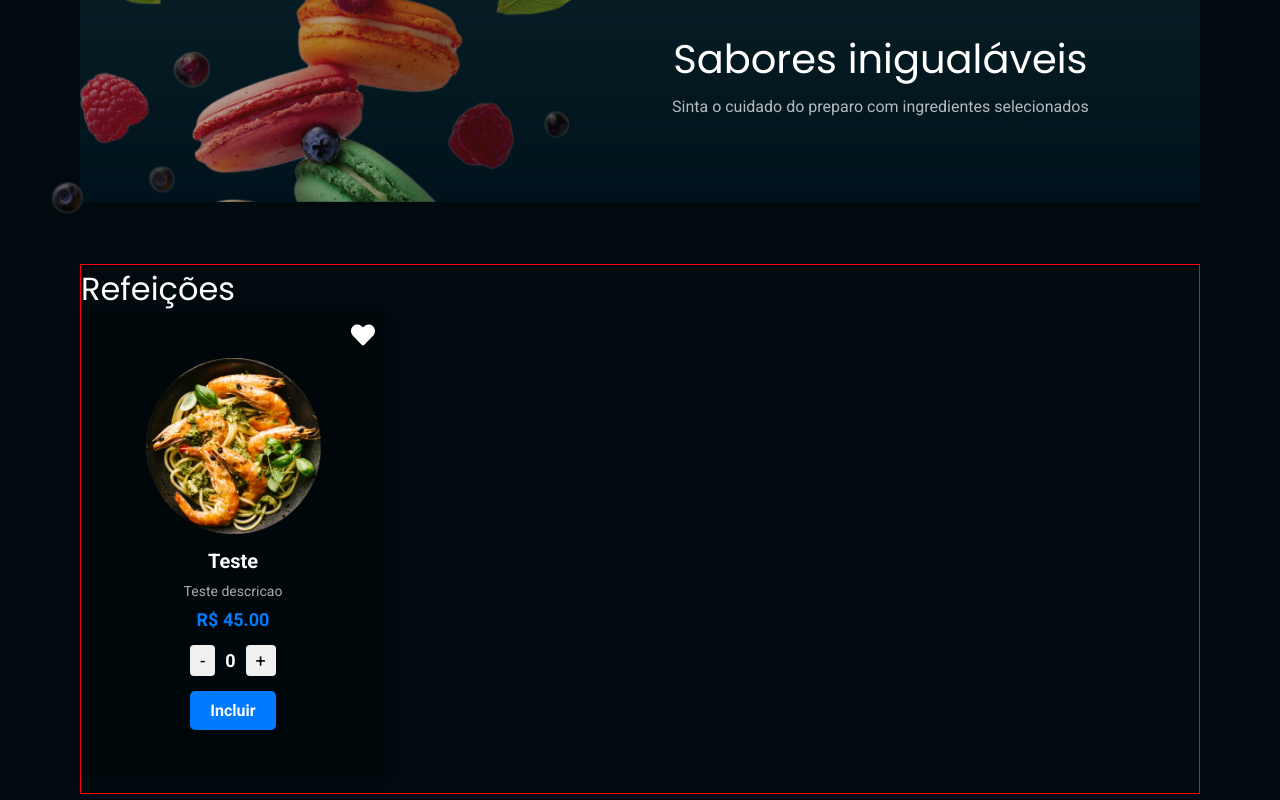
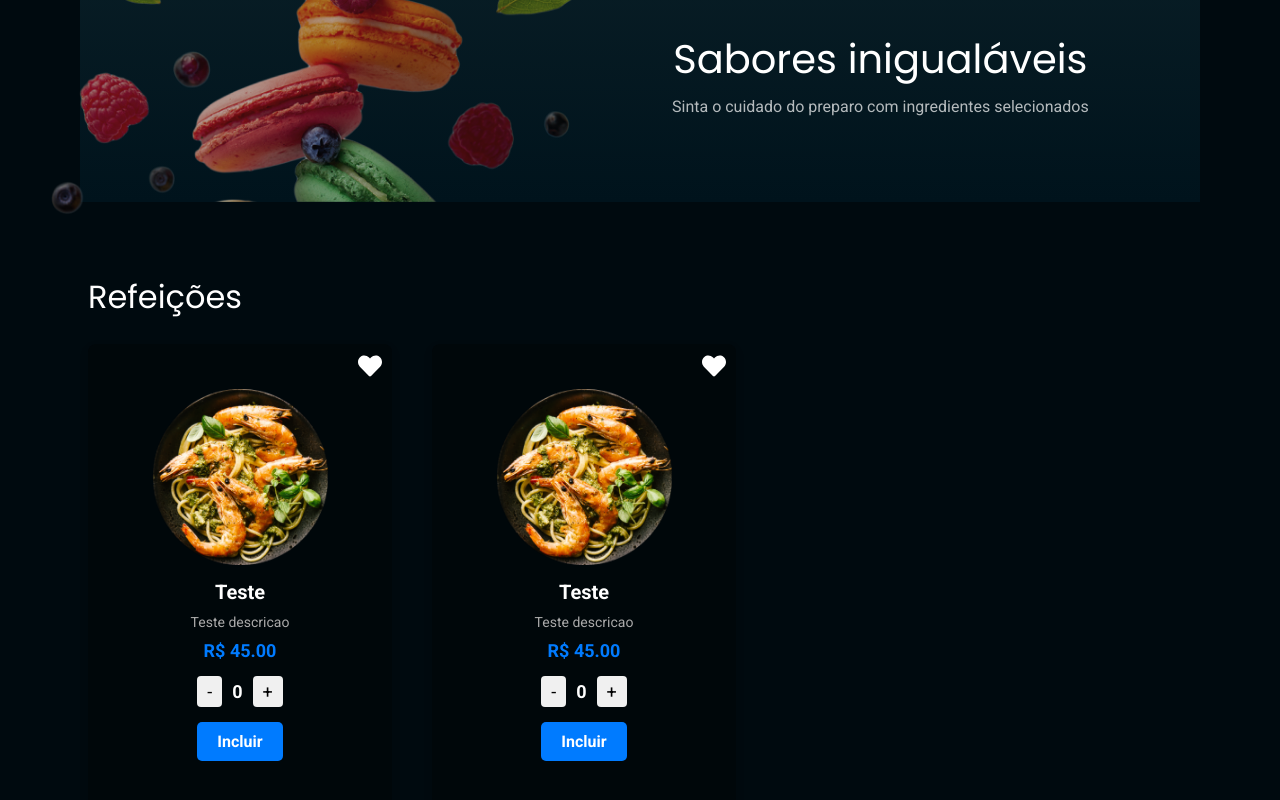
Before and after one commit to iuryescano/MenuPlates, a React (Vite) app: page / in a window 1280 px wide. Shown: the part 326-1126 px from the top of the page. Built offline with nearby package versions, Linux system fonts and the light colour scheme.

Commit message:
:recycle: refactor: Refactor in RefecBox for best styles

```diff
--- a/src/pages/Home/index.jsx
+++ b/src/pages/Home/index.jsx
@@ -1,4 +1,4 @@
-import { Container, Banner, SvgImage, TextContainer, Title, Description, Refecbox, TitleRefec } from "./styles";
+import { Container, Banner, SvgImage, TextContainer, Title, Description, Refecbox, CardBox,  TitleRefec } from "./styles";
 import { Header } from "../../components/Header/";
 import yourSvgImage from '../../assets/maskgroup.png'; // Altere para o caminho correto da sua imagem SVG
 import camarao_m from '../../assets/camarao_g.png'
@@ -16,9 +16,13 @@ export function Home() {
             <Description>Sinta o cuidado do preparo com ingredientes selecionados</Description>
           </TextContainer>
         </Banner>
+
         <Refecbox>
           <TitleRefec>Refeições</TitleRefec>
-          <Card imageSrc={camarao_m} title = {"Teste"} description= {"Teste descricao"} price={45}></Card>
+          <CardBox>
+            <Card imageSrc={camarao_m} title = {"Teste"} description= {"Teste descricao"} price={45}></Card>
+            <Card imageSrc={camarao_m} title = {"Teste"} description= {"Teste descricao"} price={45}></Card>
+          </CardBox>
         </Refecbox>
 
       </main>
--- a/src/pages/Home/styles.js
+++ b/src/pages/Home/styles.js
@@ -55,15 +55,24 @@ export const Description = styled.p`
 `;
 
 export const Refecbox = styled.div`
-  margin-top: 3.87rem;
-  border: 1px solid red;
-  height: 33.10rem;
+  margin-top: 63px; /* Define a distância do Banner para o título */
   width: 70rem;
+  padding: 0.5rem;
+  display: flex;
+  flex-direction: column;
+
+  gap: 23px; /* Define a distância entre o título e o Card */
+`;
+
+export const CardBox = styled.div`
+  width: 70rem;
+  display: flex;
+  gap: 2.5rem; /* Define a distância entre o título e o Card */
 `;
 
 export const TitleRefec = styled.h1`
   font-size: 2rem; /* Altere o tamanho da fonte conforme necessário */
   font-family: 'Poppins';
   font-weight: 400;
-  margin: 0; /* Remove margens padrão */
+  margin-top: 0;
 `;
```
